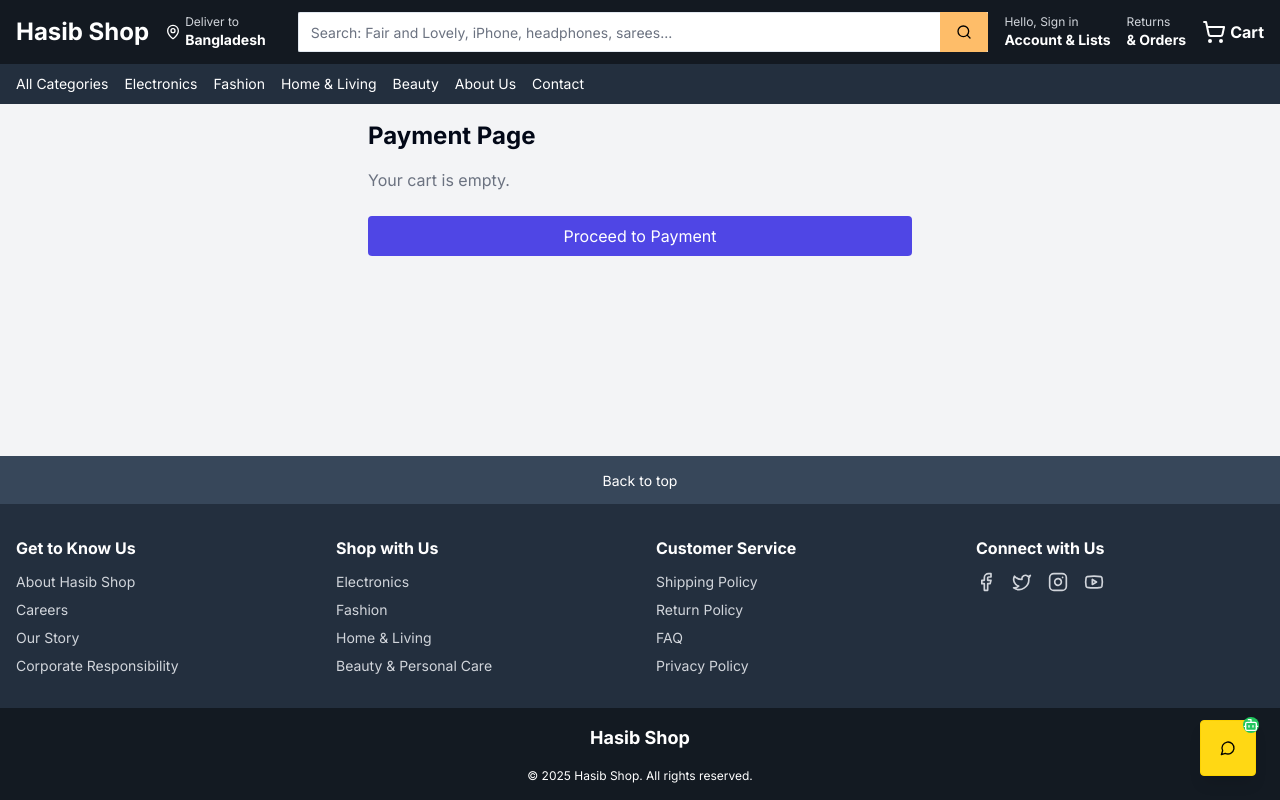
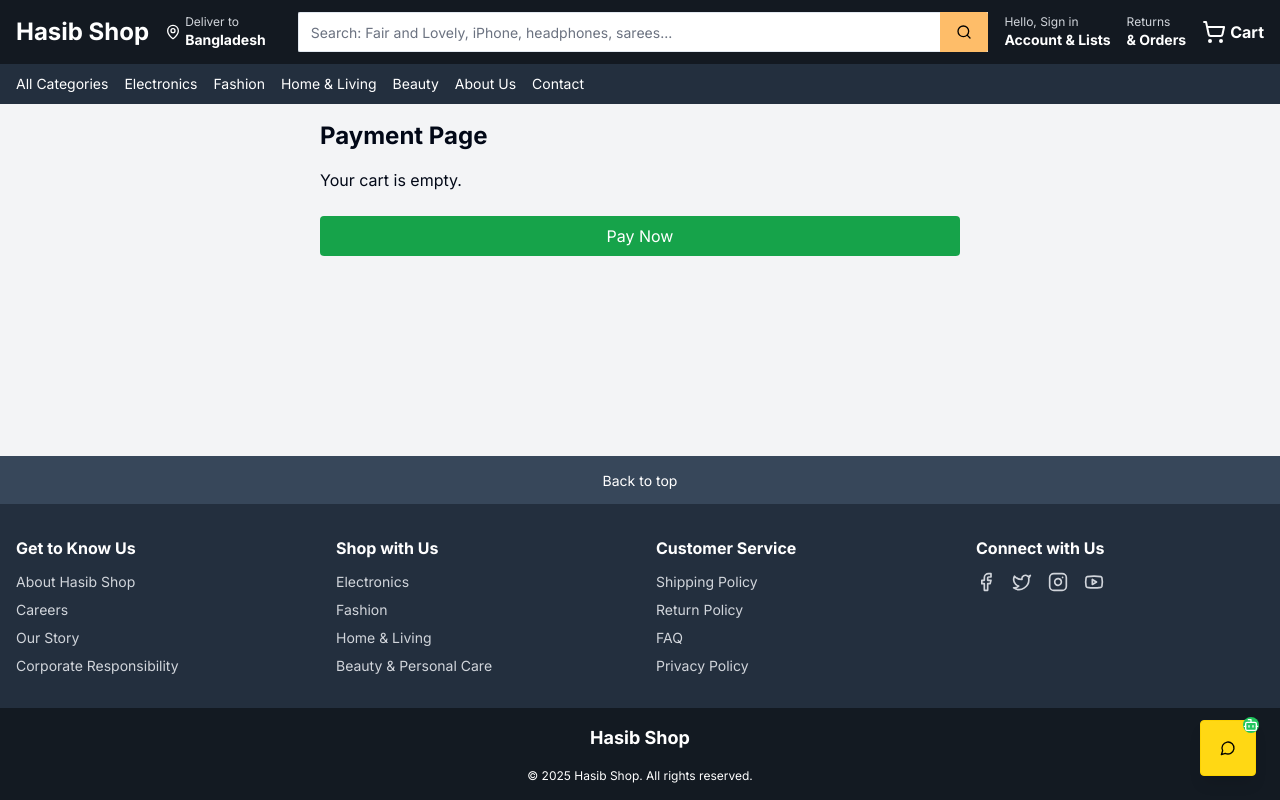
Before and after one commit to Hasibullah-cyber/Amazon, a Next.js app: page /checkout/payment in a window 1280 px wide. Built offline with nearby package versions, Linux system fonts and the light colour scheme.

Commit message:
Update page.tsx

```diff
--- a/app/checkout/payment/page.tsx
+++ b/app/checkout/payment/page.tsx
@@ -9,50 +9,47 @@ interface CartItem {
 }
 
 export default function PaymentPage() {
-  const [cartItems, setCartItems] = useState<CartItem[]>([]);
-  const [loaded, setLoaded] = useState(false);
+  const [cartItems, setCartItems] = useState<CartItem[] | null>(null);
 
   useEffect(() => {
     try {
       const cart = localStorage.getItem('cart');
       if (cart) {
         setCartItems(JSON.parse(cart));
+      } else {
+        setCartItems([]);
       }
-    } catch (err) {
-      console.error('Error reading cart:', err);
-    } finally {
-      setLoaded(true);
+    } catch (error) {
+      console.error('Cart loading failed:', error);
+      setCartItems([]);
     }
   }, []);
 
-  if (!loaded) return <div className="p-4">Loading...</div>;
+  if (cartItems === null) return <div className="p-4">Loading...</div>;
 
   return (
-    <div className="p-4 max-w-xl mx-auto">
+    <div className="p-4 max-w-2xl mx-auto">
       <h1 className="text-2xl font-bold mb-4">Payment Page</h1>
 
       {cartItems.length === 0 ? (
-        <p className="text-gray-500">Your cart is empty.</p>
+        <p>Your cart is empty.</p>
       ) : (
-        <ul className="space-y-3">
-          {cartItems.map((item, i) => (
-            <li
-              key={i}
-              className="border p-3 rounded-lg shadow bg-white"
-            >
-              <div className="font-semibold">{item.name}</div>
-              <div className="text-sm">Qty: {item.quantity}</div>
-              <div className="text-sm text-green-600">${item.price}</div>
+        <ul className="space-y-4">
+          {cartItems.map((item, idx) => (
+            <li key={idx} className="border rounded p-4 shadow">
+              <p><strong>{item.name}</strong></p>
+              <p>Quantity: {item.quantity}</p>
+              <p>Price: ${item.price}</p>
             </li>
           ))}
         </ul>
       )}
 
       <button
-        className="mt-6 w-full bg-indigo-600 text-white py-2 rounded-lg hover:bg-indigo-700"
-        onClick={() => alert('Demo payment — no real gateway connected.')}
+        onClick={() => alert('Payment Processed')}
+        className="mt-6 w-full bg-green-600 text-white py-2 rounded"
       >
-        Proceed to Payment
+        Pay Now
       </button>
     </div>
   );
```
